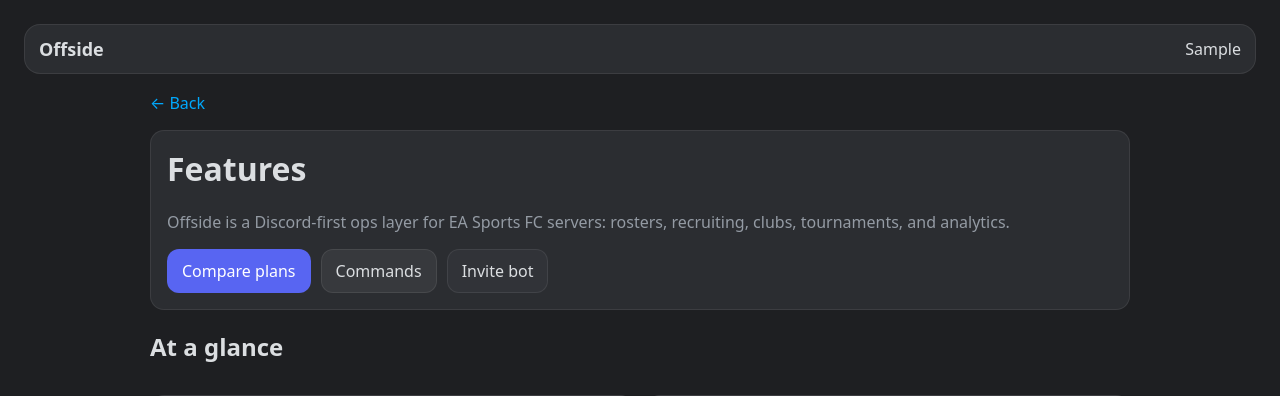
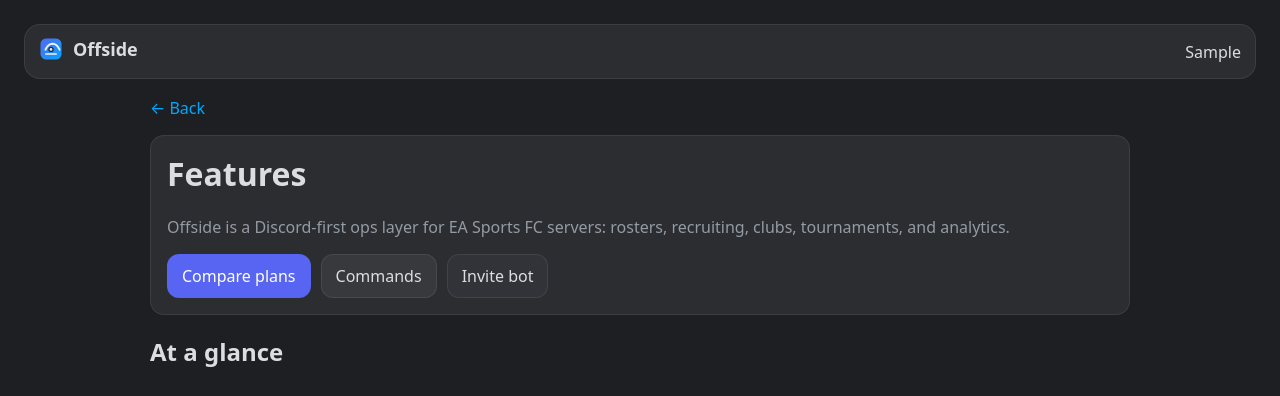
Before and after one commit to raven-dev-ops/EA_Sports_FC_26_Discord_Bot, a Python web app: template offside_bot/templates/pages/features.html in a window 1280 px wide. Shown: the top 396 px of the page. Run offline with Jinja, Linux system fonts and the light colour scheme; the template is opened without the code that fills it: most values are stand-ins (such as "Sample title", 1, 10 or a date in 2020).

Commit message:
DES-001: minimum branding pack
Fixes #142

```diff
--- a/offside_bot/static/app.css
+++ b/offside_bot/static/app.css
@@ -213,9 +213,18 @@
 }
 
 .topbar .brand {
+  display: inline-flex;
+  align-items: center;
+  gap: 10px;
   font-weight: 800;
   font-size: 18px;
   color: var(--text);
+}
+
+.brand-logo {
+  width: 24px;
+  height: 24px;
+  border-radius: 10px;
 }
 
 .content {
--- a/offside_bot/templates/base.html
+++ b/offside_bot/templates/base.html
@@ -4,6 +4,18 @@
     <meta charset="utf-8" />
     <meta name="viewport" content="width=device-width, initial-scale=1" />
     <title>{{ title }}</title>
+    {% set meta_description = description|default("Offside is a Discord-first ops layer for EA Sports FC servers: rosters, recruiting, clubs, tournaments, and analytics.") %}
+    <meta name="description" content="{{ meta_description }}" />
+    <meta name="theme-color" content="#5865F2" />
+    <meta property="og:type" content="website" />
+    <meta property="og:site_name" content="Offside" />
+    <meta property="og:title" content="{{ og_title|default(title) }}" />
+    <meta property="og:description" content="{{ og_description|default(meta_description) }}" />
+    <meta property="og:image" content="{{ og_image|default(static_url('brand/og.png')) }}" />
+    <meta property="og:image:width" content="1200" />
+    <meta property="og:image:height" content="630" />
+    <meta name="twitter:card" content="summary_large_image" />
+    <link rel="icon" href="{{ static_url('brand/favicon.svg') }}" type="image/svg+xml" />
     <link rel="stylesheet" href="{{ static_url('app.css') }}" />
     <script src="{{ static_url('app.js') }}" defer></script>
   </head>
--- a/offside_bot/templates/layouts/public.html
+++ b/offside_bot/templates/layouts/public.html
@@ -3,7 +3,18 @@
 
 {% block body %}
   <div class="topbar">
-    <div><a class="brand" href="/">{{ brand|default("Offside") }}</a></div>
+    <div>
+      <a class="brand" href="/">
+        <img
+          class="brand-logo"
+          src="{{ static_url('brand/logo.svg') }}"
+          alt="{{ brand|default('Offside') }}"
+          width="24"
+          height="24"
+        />
+        <span>{{ brand|default("Offside") }}</span>
+      </a>
+    </div>
     <div style="display:flex; gap:10px; align-items:center;">
       {% if right_cta %}
         {{ right_cta|safe }}
--- a/offside_bot/templates/partials/app_shell.html
+++ b/offside_bot/templates/partials/app_shell.html
@@ -10,7 +10,10 @@
     >
       &#9776;
     </button>
-    <a class="brand" href="/">Offside</a>
+    <a class="brand" href="/">
+      <img class="brand-logo" src="{{ static_url('brand/logo.svg') }}" alt="Offside" width="24" height="24" />
+      <span>Offside</span>
+    </a>
   </div>
   <div style="display:flex; gap:10px; align-items:center;">
     {% if guild_selector %}
```
Also changed, not shown: offside_bot/templates/layouts/app.html (+10 -1 lines), CHANGELOG.md, offside_bot/static/brand/favicon.svg (added), offside_bot/static/brand/logo.svg (added), offside_bot/static/brand/og.png (added), 1 other file.
